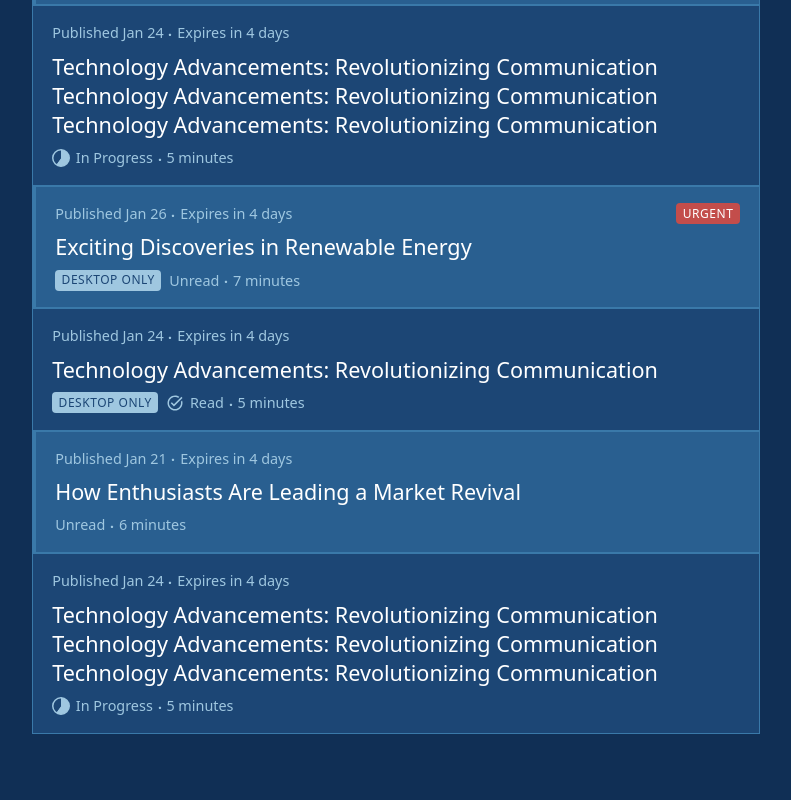
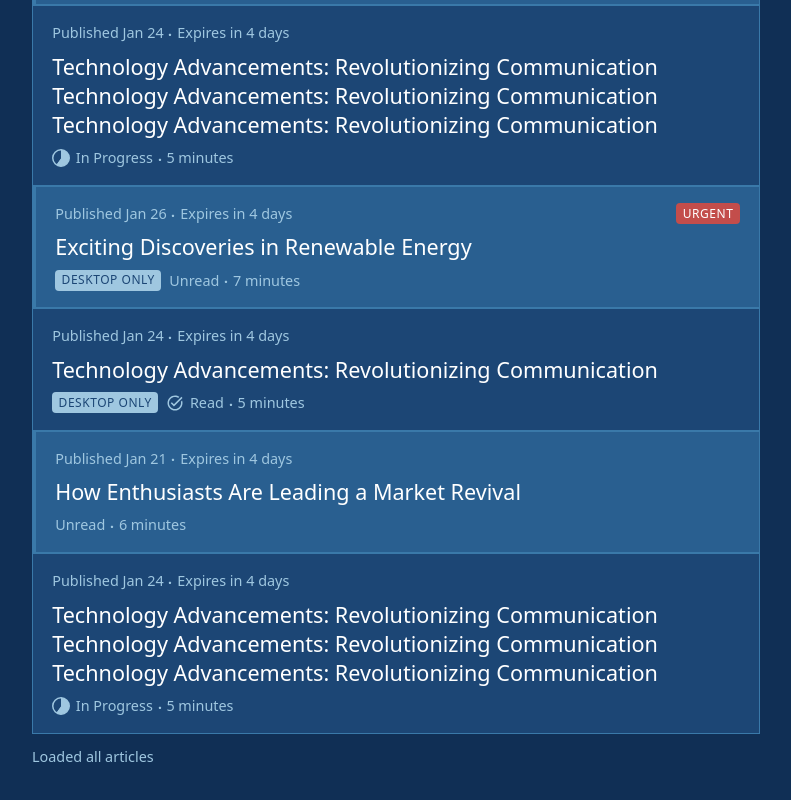
Before and after one commit to andreatanky/react-app-fe, a React (Vite) app: page / in a window 1280 px wide. Shown: the part 1316-2116 px from the top of the page, without its empty margins (56-847 px from the left). Built offline with nearby package versions, Linux system fonts and the light colour scheme.

Commit message:
Add lazy loading with tanstack query

```diff
--- /dev/null
+++ b/src/mocks/api/productsApi.ts
@@ -0,0 +1,34 @@
+import type { Product } from '../../models/Product'
+import { MOCK_ACTIVE_PRODUCTS, MOCK_EXPIRED_PRODUCTS } from '../products'
+
+export const ACTIVE_PAGE_SIZE = 5
+const NETWORK_DELAY_MS = 300
+
+const delay = (ms: number) => new Promise<void>((resolve) => setTimeout(resolve, ms))
+
+type ActiveProductsArgs = {
+  pageParam?: number
+}
+
+type PaginatedProducts = {
+  items: Product[]
+  nextPage?: number
+}
+
+export const fetchActiveProducts = async ({ pageParam = 0 }: ActiveProductsArgs): Promise<PaginatedProducts> => {
+  await delay(NETWORK_DELAY_MS)
+
+  const start = pageParam
+  const end = Math.min(start + ACTIVE_PAGE_SIZE, MOCK_ACTIVE_PRODUCTS.length)
+  const items = MOCK_ACTIVE_PRODUCTS.slice(start, end)
+
+  return {
+    items,
+    nextPage: end < MOCK_ACTIVE_PRODUCTS.length ? end : undefined,
+  }
+}
+
+export const fetchExpiredProducts = async (): Promise<Product[]> => {
+  await delay(NETWORK_DELAY_MS)
+  return MOCK_EXPIRED_PRODUCTS
+}
--- a/src/routes/home/HomePage.module.css
+++ b/src/routes/home/HomePage.module.css
@@ -35,3 +35,9 @@
 .pane h2 {
   margin: 0;
 }
+
+.lazyStatus {
+  margin-top: 0.75rem;
+  font-size: 0.9rem;
+  color: var(--color-on-surface-variant);
+}
--- a/src/routes/home/HomePage.tsx
+++ b/src/routes/home/HomePage.tsx
@@ -1,8 +1,9 @@
 import { FormEvent, useEffect, useRef, useState } from 'react'
 import Grid from '@mui/material/Grid'
+import { useInfiniteQuery, useQuery } from '@tanstack/react-query'
 
 import ProductCard from '../../components/cards/ProductCard'
-import { MOCK_ACTIVE_PRODUCTS, MOCK_EXPIRED_PRODUCTS } from '../../mocks/products'
+import { fetchActiveProducts, fetchExpiredProducts } from '../../mocks/api/productsApi'
 import { Searchbar } from '../../components/search/Searchbar'
 import styles from './HomePage.module.css'
 import { FilterBar, type FilterItem } from './components/FilterBar'
@@ -22,6 +23,27 @@ export const HomePage = () => {
   const [selected, setSelected] = useState<string[]>([])
   const [showCompactNav, setShowCompactNav] = useState(false)
   const filterSectionRef = useRef<HTMLDivElement | null>(null)
+  const sentinelRef = useRef<HTMLDivElement | null>(null)
+  const {
+    data: activeData,
+    fetchNextPage,
+    hasNextPage,
+    isFetchingNextPage,
+    isInitialLoading: isLoadingActive,
+  } = useInfiniteQuery({
+    queryKey: ['active-products'],
+    initialPageParam: 0,
+    queryFn: ({ pageParam = 0 }) => fetchActiveProducts({ pageParam }),
+    getNextPageParam: (lastPage) => lastPage.nextPage,
+  })
+
+  const { data: expiredProducts = [], isLoading: isLoadingExpired } = useQuery({
+    queryKey: ['expired-products'],
+    queryFn: fetchExpiredProducts,
+  })
+
+  const visibleActiveProducts =
+    activeData?.pages.flatMap((page) => page.items) ?? []
 
   const submitSearch = (_event: FormEvent) => {
     console.log('search submit:', query, selected)
@@ -59,15 +81,33 @@ export const HomePage = () => {
       ([entry]) => {
         setShowCompactNav(!entry.isIntersecting)
       },
-      {
-        threshold: 0,
-      },
+      { threshold: 0 },
     )
 
     observer.observe(target)
 
     return () => observer.disconnect()
   }, [])
+
+  useEffect(() => {
+    const sentinel = sentinelRef.current
+    if (!sentinel) {
+      return
+    }
+
+    const observer = new IntersectionObserver(
+      ([entry]) => {
+        if (entry.isIntersecting && hasNextPage && !isFetchingNextPage) {
+          fetchNextPage()
+        }
+      },
+      { rootMargin: '120px' },
+    )
+
+    observer.observe(sentinel)
+
+    return () => observer.disconnect()
+  }, [fetchNextPage, hasNextPage, isFetchingNextPage])
 
   return (
     <div className={styles.page}>
@@ -108,13 +148,23 @@ export const HomePage = () => {
             <article className={styles.pane}>
               <h2>Active</h2>
               <div>
-                {MOCK_ACTIVE_PRODUCTS.map((product) => (
+                {visibleActiveProducts.map((product) => (
                   <ProductCard
                     key={product.systemDocId}
                     product={product}
                     onProductClick={handleProductClick}
                   />
                 ))}
+                <div ref={sentinelRef} />
+                <p className={styles.lazyStatus}>
+                  {isLoadingActive
+                    ? 'Loading articles...'
+                    : isFetchingNextPage
+                      ? 'Loading more articles...'
+                      : hasNextPage
+                        ? ''
+                        : 'Loaded all articles'}
+                </p>
               </div>
             </article>
           </Grid>
@@ -122,7 +172,7 @@ export const HomePage = () => {
             <article className={styles.pane}>
               <h2>Expired</h2>
               <div>
-                {MOCK_EXPIRED_PRODUCTS.slice(0, 5).map((product) => (
+                {(isLoadingExpired ? [] : expiredProducts).slice(0, 5).map((product) => (
                   <ProductCard
                     key={product.systemDocId}
                     product={product}
```
